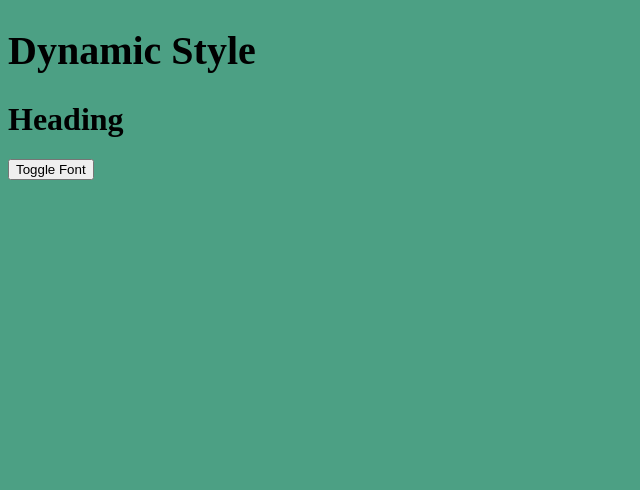
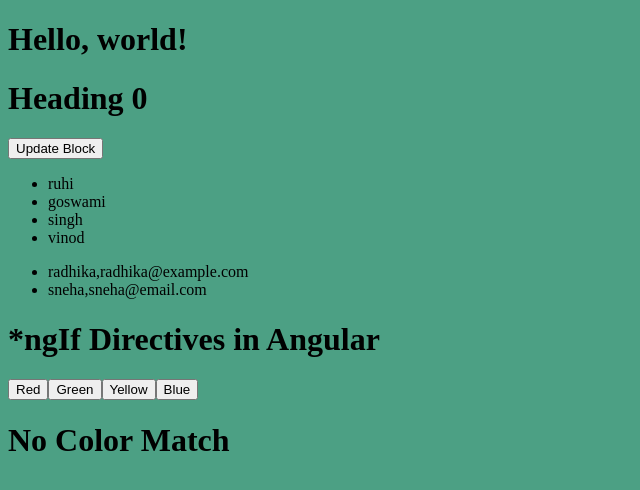
Before and after one commit to baishnvi/Angular_Counter_App, an Angular app: page / in a window 1280 px wide. Shown: the top 490 px of the page, without its empty margins (0-640 px from the left). Built offline with nearby package versions, Linux system fonts and the light colour scheme.

Commit message:
Directive in Angular

```diff
--- a/src/app/app.html
+++ b/src/app/app.html
@@ -1,7 +1,44 @@
-<h1
-style.backgroundColor="bgColor"
-[style.fontSize.pt]="fontSize">
-Dynamic Style</h1>
+<h1 *ngIf="show">Hello, world!</h1>
+<div *ngIf="block==0">
+    <h1>Heading 0 </h1>
+</div>
 
-<h1 [style.fontSize]="zoom? headingSizeBig:headingSizeSmall">Heading</h1>
-<button (click)="updateHeadingSize()">Toggle Font</button>
+<div *ngIf="block==1">
+    <h1>Heading 1</h1>
+
+</div>
+
+<div *ngIf="block==2">
+    <h1>Heading 2</h1>
+</div>
+
+<button (click)="updateBlock()">Update Block</button>
+
+
+
+
+<ul>
+    <li *ngFor="let x of students">
+        {{ x }}</li>
+</ul>
+
+<ul>
+    <li *ngFor="let student of studentsData">
+        {{student.name}},{{student.email}}
+    </li>
+</ul>
+
+<h1>*ngIf Directives in Angular</h1>
+
+<button (click)="changeColor('red')">Red</button>
+<button (click)="changeColor('green')">Green</button>
+<button (click)="changeColor('yellow')">Yellow</button>
+<button (click)="changeColor('blue')">Blue</button>
+
+<div [ngSwitch]="color">
+    <h1 *ngSwitchCase="'red'" style="background-color: red;">Red Color</h1>
+    <h1 *ngSwitchCase="'green'" style="background-color: green;">Green Color</h1>
+    <h1 *ngSwitchCase="'yellow'" style="background-color: yellow;">Yellow Color</h1>
+    <h1 *ngSwitchCase="'blue'" style="background-color: blue;">Blue Color</h1>
+    <h1 *ngSwitchDefault>No Color Match</h1>
+</div>
--- a/src/app/app.ts
+++ b/src/app/app.ts
@@ -4,22 +4,40 @@ import { Login } from './login/login';
 import { Signup } from './signup/signup';
 import { ProfileComponent } from '../profile/profile';
 import { FormsModule } from '@angular/forms';
+import { NgFor, NgIf, NgSwitch, NgSwitchCase, NgSwitchDefault } from '@angular/common';
 
 @Component({
   selector: 'app-root',
   standalone: true,
-  imports: [Login, Signup,FormsModule ,ProfileComponent, RouterOutlet],
+  imports: [Login, Signup,NgIf,NgFor,NgSwitch,NgSwitchCase,NgSwitchDefault,ProfileComponent, RouterOutlet],
   templateUrl: './app.html',
   styleUrls: ['./app.css']
 })
 export class App {
-bgColor = "pink"
-fontSize="30"
-headingSizeSmall="30px"
+  show= true;
 
-zoom=true
+  block=0
+  updateBlock(){
+    this.block++;
+  }
 
-updateHeadingSize(){
-  this.zoom=!this.zoom
+  students= ["ruhi","goswami","singh","vinod"];
+
+  studentsData=[
+    {
+      name:'radhika',
+      age:33,
+      email:'radhika@example.com'
+    },
+    {
+      name:'sneha',
+      age:22,
+      email:'sneha@email.com'
+    }
+  ]
+
+  color="black";
+  changeColor(color:string){
+    this.color=color
+  }
 }
-}
```
Also changed, not shown: src/app/app.css (+5 -5 lines).
